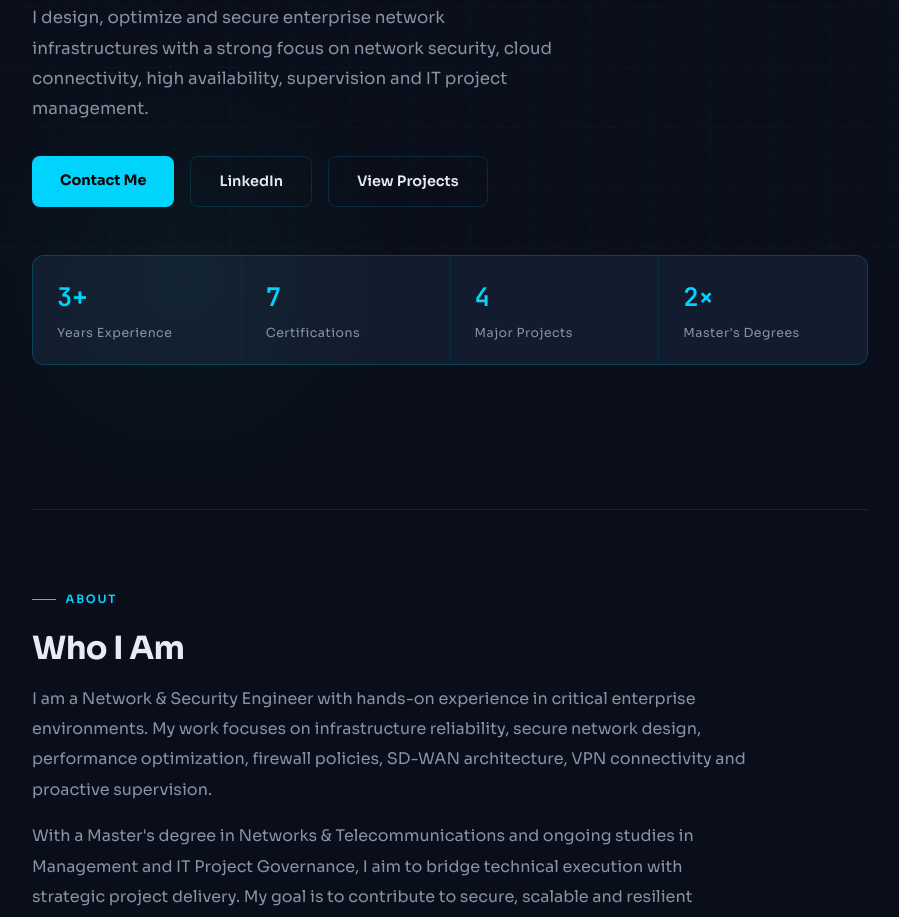
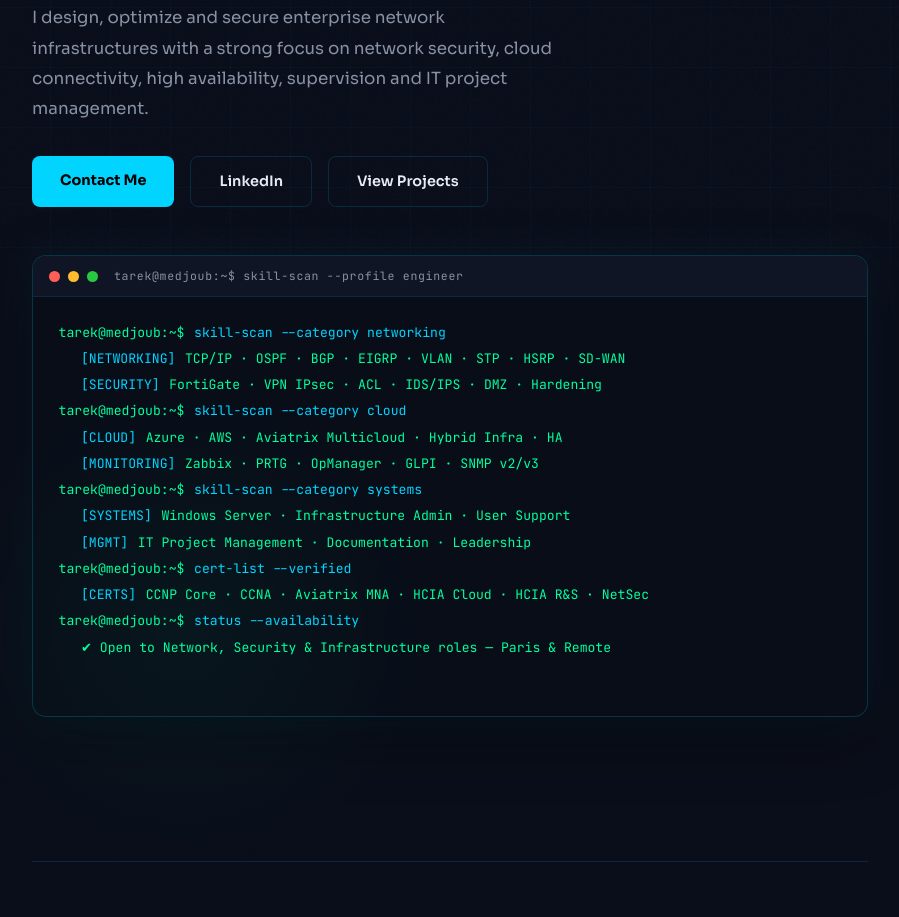
Before and after one commit to tarekmjb/tmedjoub.github.io, a plain HTML site: page index.html in a window 1280 px wide. Shown: the part 533-1450 px from the top of the page, without its empty margins (190-1089 px from the left). Drawn offline with Linux system fonts and the light colour scheme.

Commit message:
Update index.html

```diff
--- a/index.html
+++ b/index.html
@@ -113,10 +113,7 @@ h1 .accent { color:var(--accent);display:block; }
   transition:border-color .2s,background .2s;
 }
 .btn-outline:hover { border-color:var(--accent);background:rgba(0,212,255,.05); }
-.stats-row { display:grid;grid-template-columns:repeat(auto-fit,minmax(140px,1fr));gap:1px;background:var(--border);border:1px solid var(--border);border-radius:12px;overflow:hidden;margin-top:3rem; }
-.stat { background:var(--card);padding:1.25rem 1.5rem; }
-.stat-val { font-size:1.6rem;font-weight:700;color:var(--accent);font-family:'JetBrains Mono',monospace; }
-.stat-label { font-size:.78rem;color:var(--muted);margin-top:.2rem;letter-spacing:.04em; }
+
 
 /* SECTION */
 section { padding:5rem 0; }
@@ -214,7 +211,45 @@ h2 { font-size:2rem;font-weight:700;letter-spacing:-.02em;margin-bottom:.5rem; }
 /* FOOTER */
 footer { border-top:1px solid var(--border);padding:2.5rem 0;text-align:center;color:var(--muted);font-size:.82rem; }
 
-/* SCROLL ANIMATIONS */
+/* TERMINAL */
+.terminal {
+  background:#080d18;
+  border:1px solid rgba(0,212,255,.2);
+  border-radius:14px;
+  overflow:hidden;
+  margin-top:2.5rem;
+  box-shadow:0 0 40px rgba(0,212,255,.06), 0 20px 60px rgba(0,0,0,.4);
+}
+.term-bar {
+  background:#0f1525;
+  padding:.65rem 1rem;
+  display:flex;align-items:center;gap:.5rem;
+  border-bottom:1px solid rgba(0,212,255,.1);
+}
+.term-dot { width:11px;height:11px;border-radius:50%; }
+.term-dot.r{background:#ff5f57;} .term-dot.y{background:#ffbd2e;} .term-dot.g{background:#28c941;}
+.term-title { font-size:.72rem;font-family:'JetBrains Mono',monospace;color:var(--muted);margin-left:.5rem;letter-spacing:.06em; }
+.term-body {
+  padding:1.4rem 1.6rem 1.8rem;
+  font-family:'JetBrains Mono',monospace;
+  font-size:.82rem;
+  line-height:2;
+  min-height:260px;
+}
+.term-line { display:flex;align-items:baseline;gap:.6rem;opacity:0;transform:translateY(4px);transition:opacity .15s,transform .15s; }
+.term-line.show { opacity:1;transform:none; }
+.term-prompt { color:var(--accent2);flex-shrink:0; }
+.term-cmd { color:var(--accent); }
+.term-out { color:var(--muted);padding-left:1.4rem; }
+.term-out.hi { color:var(--text); }
+.term-out .val { color:var(--accent2); }
+.term-out .tag-c { color:var(--accent); }
+.term-cursor {
+  display:inline-block;width:8px;height:1em;
+  background:var(--accent);vertical-align:text-bottom;
+  animation:blink .8s step-end infinite;margin-left:2px;
+}
+@keyframes blink{0%,100%{opacity:1}50%{opacity:0}}
 .reveal { opacity:0;transform:translateY(24px);transition:opacity .6s ease,transform .6s ease; }
 .reveal.visible { opacity:1;transform:none; }
 </style>
@@ -251,11 +286,12 @@ footer { border-top:1px solid var(--border);padding:2.5rem 0;text-align:center;c
         <a href="https://linkedin.com/in/tarek-medjoub" class="btn-outline">LinkedIn</a>
         <a href="#projects" class="btn-outline">View Projects</a>
       </div>
-      <div class="stats-row">
-        <div class="stat"><div class="stat-val">3+</div><div class="stat-label">Years Experience</div></div>
-        <div class="stat"><div class="stat-val">7</div><div class="stat-label">Certifications</div></div>
-        <div class="stat"><div class="stat-val">4</div><div class="stat-label">Major Projects</div></div>
-        <div class="stat"><div class="stat-val">2×</div><div class="stat-label">Master's Degrees</div></div>
+      <div class="terminal" id="hero-terminal">
+        <div class="term-bar">
+          <div class="term-dot r"></div><div class="term-dot y"></div><div class="term-dot g"></div>
+          <div class="term-title">tarek@medjoub:~$ skill-scan --profile engineer</div>
+        </div>
+        <div class="term-body" id="term-body"></div>
       </div>
     </div>
   </section>
@@ -467,6 +503,58 @@ footer { border-top:1px solid var(--border);padding:2.5rem 0;text-align:center;c
 </footer>
 
 <script>
+// Terminal animation
+const termLines = [
+  { type:'cmd',  prompt:'tarek@medjoub:~$', text:'skill-scan --category networking' },
+  { type:'out',  text:'<span class="tag-c">[NETWORKING]</span>  <span class="val">TCP/IP · OSPF · BGP · EIGRP · VLAN · STP · HSRP · SD-WAN</span>' },
+  { type:'out',  text:'<span class="tag-c">[SECURITY]  </span>  <span class="val">FortiGate · VPN IPsec · ACL · IDS/IPS · DMZ · Hardening</span>' },
+  { type:'cmd',  prompt:'tarek@medjoub:~$', text:'skill-scan --category cloud' },
+  { type:'out',  text:'<span class="tag-c">[CLOUD]     </span>  <span class="val">Azure · AWS · Aviatrix Multicloud · Hybrid Infra · HA</span>' },
+  { type:'out',  text:'<span class="tag-c">[MONITORING]</span>  <span class="val">Zabbix · PRTG · OpManager · GLPI · SNMP v2/v3</span>' },
+  { type:'cmd',  prompt:'tarek@medjoub:~$', text:'skill-scan --category systems' },
+  { type:'out',  text:'<span class="tag-c">[SYSTEMS]   </span>  <span class="val">Windows Server · Infrastructure Admin · User Support</span>' },
+  { type:'out',  text:'<span class="tag-c">[MGMT]      </span>  <span class="val">IT Project Management · Documentation · Leadership</span>' },
+  { type:'cmd',  prompt:'tarek@medjoub:~$', text:'cert-list --verified' },
+  { type:'out',  text:'<span class="tag-c">[CERTS]     </span>  <span class="val">CCNP Core · CCNA · Aviatrix MNA · HCIA Cloud · HCIA R&S · NetSec</span>' },
+  { type:'cmd',  prompt:'tarek@medjoub:~$', text:'status --availability', hi:true },
+  { type:'out',  text:'<span class="val">✔  Open to Network, Security &amp; Infrastructure roles — Paris &amp; Remote</span>', hi:true },
+];
+
+const termBody = document.getElementById('term-body');
+let lineIdx = 0;
+let cursor = null;
+
+function addCursor() {
+  if(cursor) cursor.remove();
+  cursor = document.createElement('span');
+  cursor.className = 'term-cursor';
+  termBody.appendChild(cursor);
+}
+
+function showNextLine() {
+  if(lineIdx >= termLines.length) { addCursor(); return; }
+  const l = termLines[lineIdx++];
+  const div = document.createElement('div');
+  div.className = 'term-line' + (l.hi ? ' hi' : '');
+  if(l.type === 'cmd') {
+    div.innerHTML = `<span class="term-prompt">${l.prompt}</span><span class="term-cmd">${l.text}</span>`;
+  } else {
+    div.className += ' term-out';
+    div.innerHTML = l.text;
+  }
+  termBody.appendChild(div);
+  requestAnimationFrame(() => div.classList.add('show'));
+  const delay = l.type === 'cmd' ? 420 : 180;
+  setTimeout(showNextLine, delay);
+}
+
+// Start when terminal scrolls into view
+const termObs = new IntersectionObserver(entries => {
+  if(entries[0].isIntersecting){ showNextLine(); termObs.disconnect(); }
+}, { threshold: 0.3 });
+termObs.observe(document.getElementById('hero-terminal'));
+
+// Scroll reveals
 const reveals = document.querySelectorAll('.reveal');
 const io = new IntersectionObserver(entries => {
   entries.forEach(e => { if(e.isIntersecting) { e.target.classList.add('visible'); io.unobserve(e.target); } });
```
